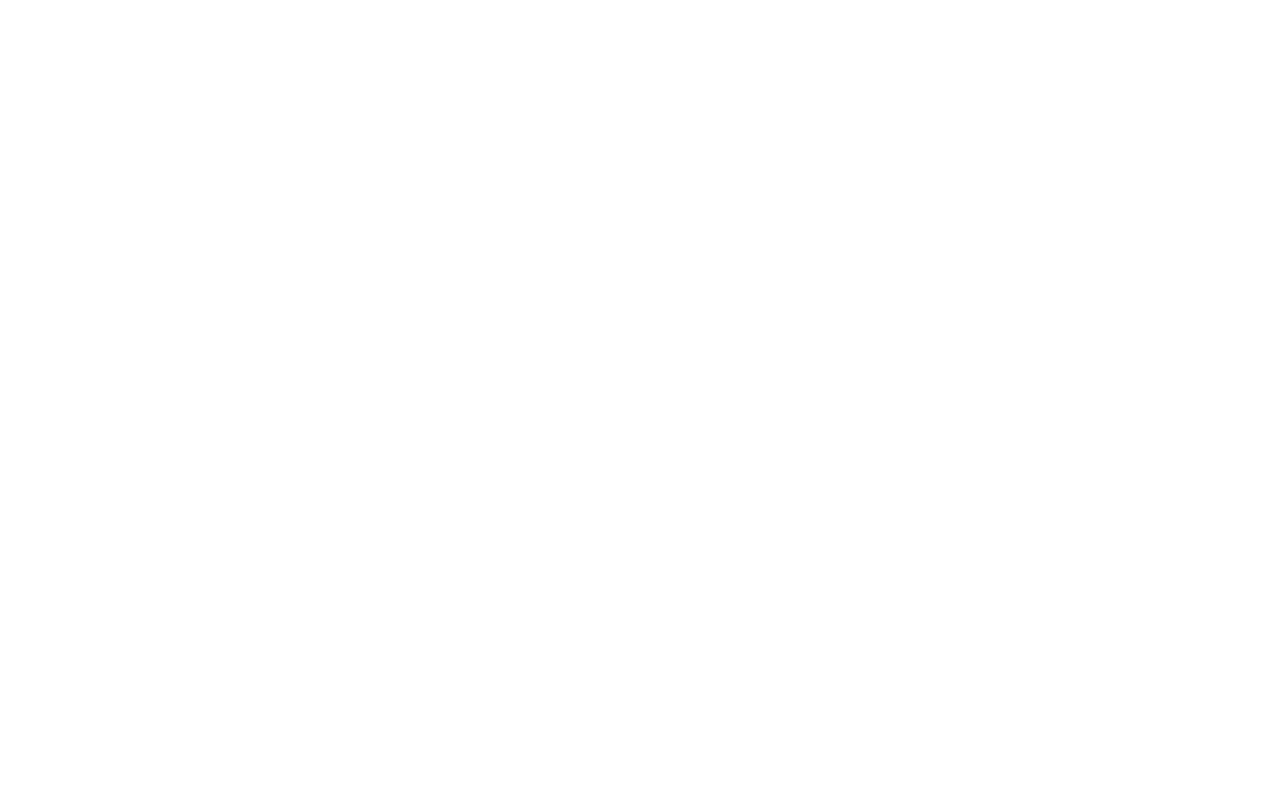
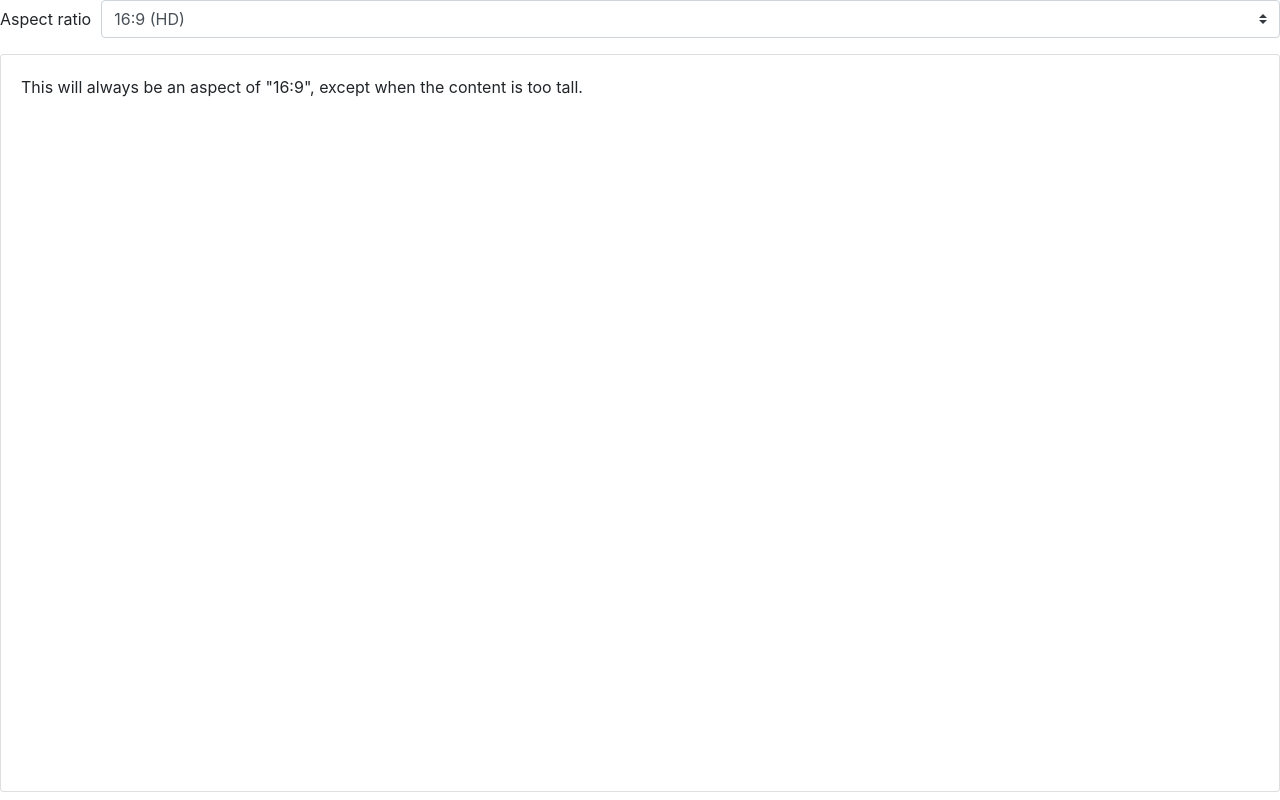
Before and after one commit to suryo/nuxt-experiment, a Nuxt app: page /aspect in a window 1280 px wide. Before the commit this address had no page. Built offline with nearby package versions, Linux system fonts and the light colour scheme.

Commit message:
add aspect page

```diff
--- /dev/null
+++ b/pages/aspect.vue
@@ -0,0 +1,41 @@
+<template>
+  <div>
+    <b-form-group label="Aspect ratio" label-for="ratio" label-cols-md="auto" class="mb-3">
+      <b-form-select id="ratio" v-model="aspect" :options="aspects"></b-form-select>
+    </b-form-group>
+    <b-card>
+      <b-aspect :aspect="aspect">
+        This will always be an aspect of "{{ aspect }}",
+        except when the content is too tall.
+      </b-aspect>
+    </b-card>
+  </div>
+</template>
+
+<script>
+  export default {
+    data() {
+      return {
+        aspect: '16:9',
+        aspects: [
+          { text: '4:3 (SD)', value: '4:3' },
+          { text: '1:1 (Square)', value: '1:1' },
+          { text: '16:9 (HD)', value: '16:9' },
+          { text: '1.85:1 (Widescreen)', value: '1.85:1' },
+          { text: '2:1 (Univisium/Superscope)', value: '2:1' },
+          { text: '21:9 (Anamorphic)', value: '21:9' },
+          { text: '1.43:1 (IMAX)', value: '1.43:1' },
+          { text: '3:2 (35mm Film)', value: '3:2' },
+          { text: '3:1 (APS-P)', value: '3:1' },
+          { text: '4/3 (Same as 4:3)', value: 4 / 3 },
+          { text: '16/9 (Same as 16:9)', value: 16 / 9 },
+          { text: '3 (Same as 3:1)', value: 3 },
+          { text: '2 (Same as 2:1)', value: 2 },
+          { text: '1.85 (Same as 1.85:1)', value: 1.85 },
+          { text: '1.5', value: 1.5 },
+          { text: '1 (Same as 1:1)', value: 1 }
+        ]
+      }
+    }
+  }
+</script>
```
